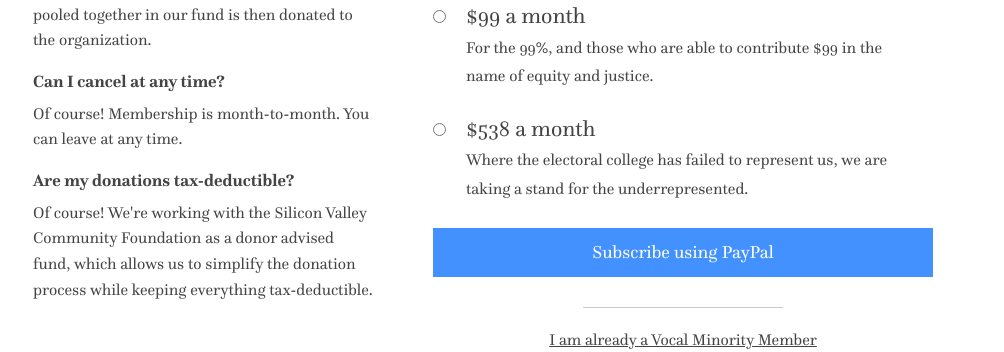
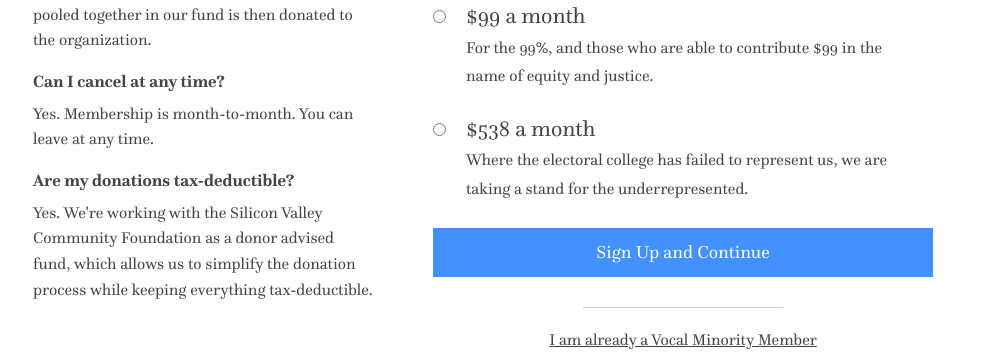
Before and after one commit to VocalMinority/vocalminority.us, a Jekyll site: the page built from join.html, in a window 1280 px wide. Shown: the part 982-1334 px from the top of the page, without its empty margins (157-1161 px from the left). Built offline with Jekyll 4.4.1, drawn with Linux system fonts in a browser that asks for light colours; nearby versions of some CDN libraries; comment, search, counter and statistics services are not loaded.

Commit message:
Add clearer call to action

```diff
--- a/join.html
+++ b/join.html
@@ -48,7 +48,7 @@
         </div>
         <!-- real people should not fill this in and expect good things - do not remove this or risk form bot signups-->
         <div style="position: absolute; left: -5000px;" aria-hidden="true"><input type="text" name="b_fef66ca0dae42cef5892510c9_8ef5e4c5a7" tabindex="-1" value=""></div>
-        <input type="submit" value="Subscribe using PayPal" name="subscribe" id="mc-embedded-subscribe" class="button expanded mc-embedded-subscribe">
+        <input type="submit" value="Sign Up and Continue" name="subscribe" id="mc-embedded-subscribe" class="button expanded mc-embedded-subscribe">
         <hr class="already-a-member-separator"/>
         <p class="text-center">
         <a class="already-a-member" href="{{page.donate_link}}">I am already a Vocal Minority Member</a>
@@ -82,9 +82,9 @@
     <p>Once you become a member, you are granted access to our community chat platform (we use Slack). Each month, our members discuss the different organizations we're interested in and choose one to support. All of the money we've pooled together in our fund is then donated to the organization.
     </p>
     <h5>Can I cancel at any time?</h5>
-    <p>Of course! Membership is month-to-month. You can leave at any time.</p>
+    <p>Yes. Membership is month-to-month. You can leave at any time.</p>
     <h5>Are my donations tax-deductible?</h5>
-    <p>Of course! We're working with the Silicon Valley Community Foundation as a donor advised fund, which allows us to simplify the donation process while keeping everything tax-deductible.</p>
+    <p>Yes. We're working with the Silicon Valley Community Foundation as a donor advised fund, which allows us to simplify the donation process while keeping everything tax-deductible.</p>
 
   </div>
   <script type='text/javascript' src='//s3.amazonaws.com/downloads.mailchimp.com/js/mc-validate.js'></script><script type='text/javascript'>(function($) {window.fnames = new Array(); window.ftypes = new Array();fnames[0]='EMAIL';ftypes[0]='email';fnames[1]='FNAME';ftypes[1]='text';fnames[2]='LNAME';ftypes[2]='text';fnames[3]='AMOUNT';ftypes[3]='radio';}(jQuery));var $mcj = jQuery.noConflict(true);</script>
```
